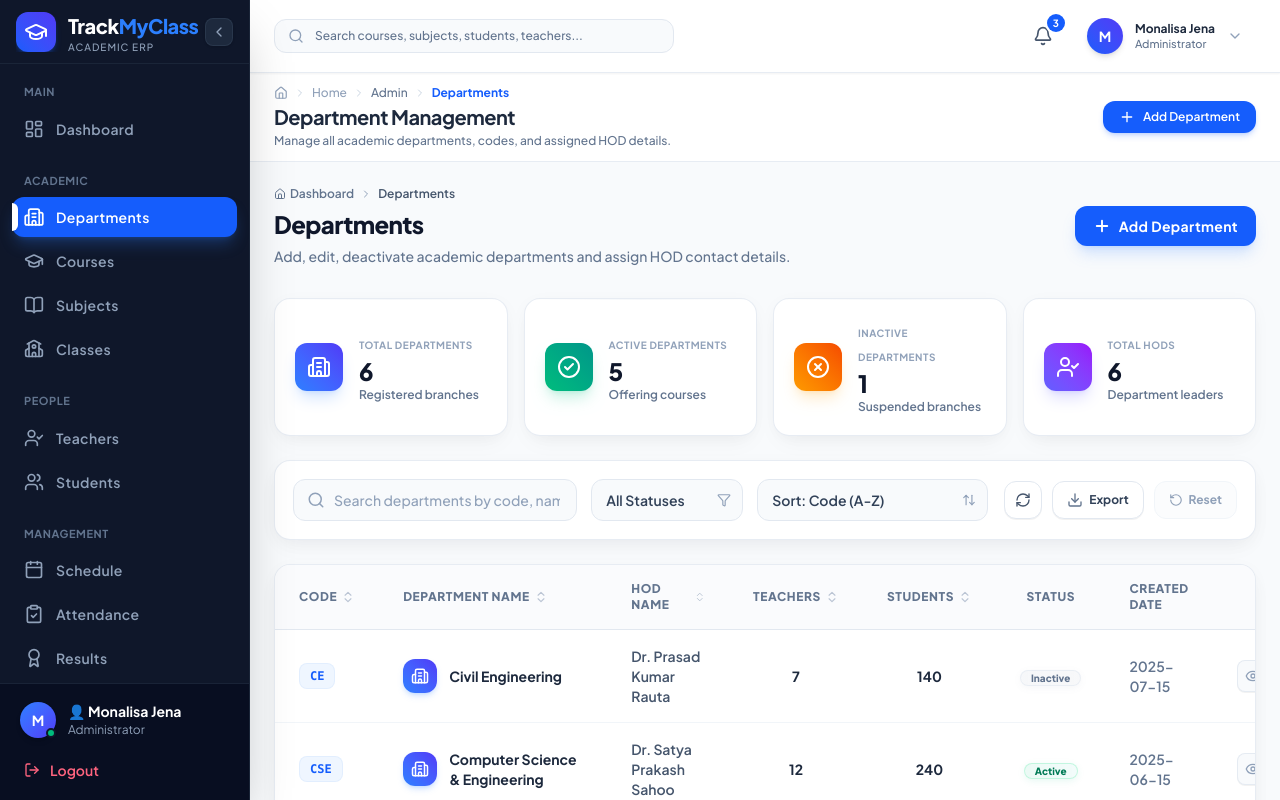
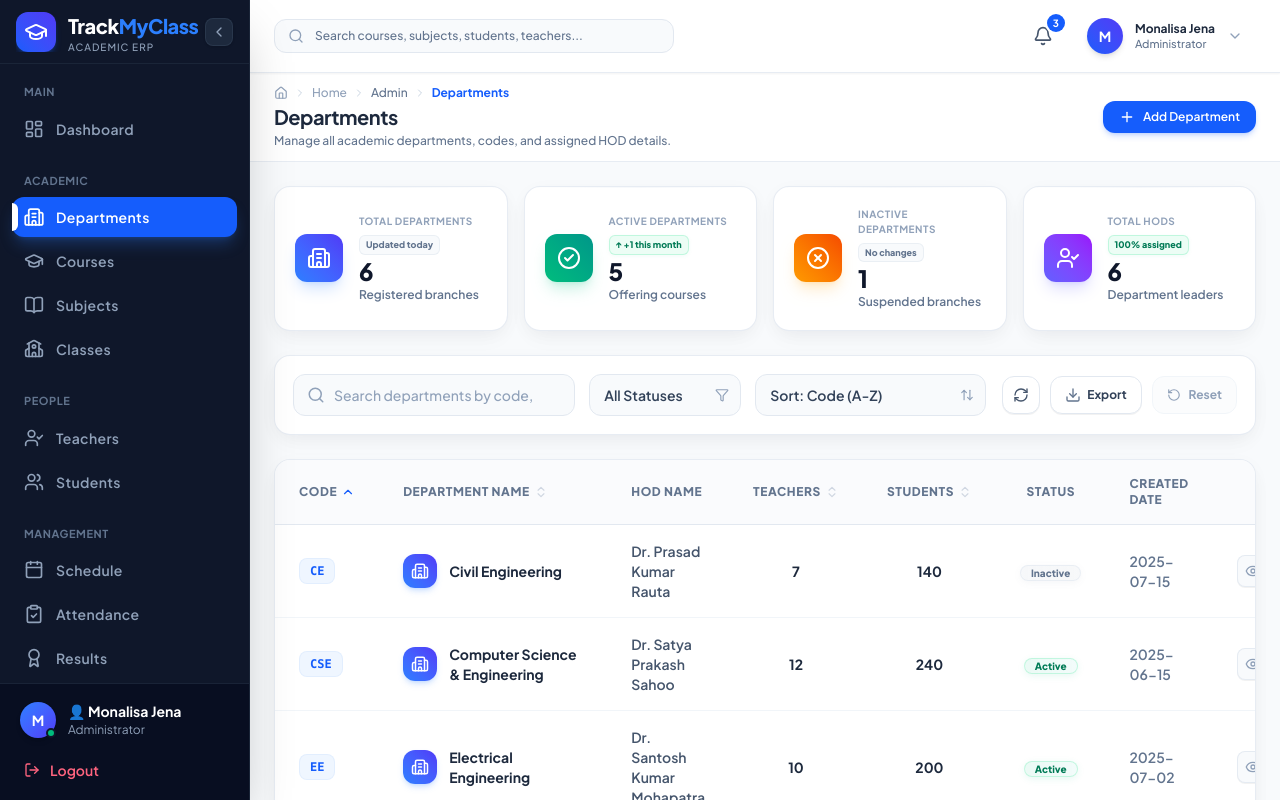
Before and after one commit to Monalisa-XD/track-my-class-frontend, a React (Vite) app: page /admin/departments in a window 1280 px wide. Built offline with nearby package versions, Linux system fonts and the light colour scheme.

Commit message:
feat: Enhance Departments page with sorting functionality, dynamic trend indicators, and improved filter UI

```diff
--- a/src/layouts/Header/Header.jsx
+++ b/src/layouts/Header/Header.jsx
@@ -13,7 +13,7 @@ const ROUTE_META = {
     actions: {}
   },
   departments: {
-    title: 'Department Management',
+    title: 'Departments',
     description: 'Manage all academic departments, codes, and assigned HOD details.',
     actions: {
       ADMIN: { label: 'Add Department', actionKey: 'ADD_DEPARTMENT' }
--- a/src/pages/admin/Departments/Departments.jsx
+++ b/src/pages/admin/Departments/Departments.jsx
@@ -1,5 +1,4 @@
 import React, { useState, useEffect } from 'react';
-import DepartmentHeader from './components/DepartmentHeader';
 import DepartmentStats from './components/DepartmentStats';
 import DepartmentFilters from './components/DepartmentFilters';
 import DepartmentTable from './components/DepartmentTable';
@@ -13,6 +12,7 @@ import './Departments.css';
 /**
  * Departments Page Component
  * Main page coordinating the state, filters, sorting, stats cards, table grid, mobile fallback, and modals.
+ * Removes duplicate local header, linking instead to the layout's global action button via custom events.
  */
 export default function Departments() {
   // State for department records
@@ -40,6 +40,26 @@ export default function Departments() {
     setCurrentPage(1);
   }, [searchTerm, statusFilter, sortBy]);
 
+  // Open modal for adding a new department
+  const handleAddClick = () => {
+    setModalMode('add');
+    setSelectedDept(null);
+    setIsAddModalOpen(true);
+  };
+
+  // Connect to global page-header action button using custom event listener
+  useEffect(() => {
+    const handleHeaderAction = (e) => {
+      if (e.detail === 'ADD_DEPARTMENT') {
+        handleAddClick();
+      }
+    };
+    window.addEventListener('header-action', handleHeaderAction);
+    return () => {
+      window.removeEventListener('header-action', handleHeaderAction);
+    };
+  }, [departments]);
+
   // Reset all filters and sorting parameters
   const handleResetFilters = () => {
     setSearchTerm('');
@@ -57,13 +77,6 @@ export default function Departments() {
   // Export report alert simulator
   const handleExport = () => {
     alert('Exporting departments records to Excel (.xlsx) file format...');
-  };
-
-  // Open modal for adding a new department
-  const handleAddClick = () => {
-    setModalMode('add');
-    setSelectedDept(null);
-    setIsAddModalOpen(true);
   };
 
   // Open modal for viewing details (read-only)
@@ -134,8 +147,12 @@ export default function Departments() {
         return b.name.localeCompare(a.name);
       case 'teachers-desc':
         return b.totalTeachers - a.totalTeachers;
+      case 'teachers-asc':
+        return a.totalTeachers - b.totalTeachers;
       case 'students-desc':
         return b.totalStudents - a.totalStudents;
+      case 'students-asc':
+        return a.totalStudents - b.totalStudents;
       default:
         return 0;
     }
@@ -152,13 +169,10 @@ export default function Departments() {
   return (
     <div className="space-y-6">
 
-      {/* 1. Header widget with title and actions */}
-      <DepartmentHeader onAddClick={handleAddClick} />
-
-      {/* 2. Top Summary Metric Cards */}
+      {/* 1. Top Summary Metric Cards */}
       <DepartmentStats departments={departments} />
 
-      {/* 3. Toolbar with Search, Status dropdown, Sorting selectors, and Action icons */}
+      {/* 2. Toolbar with Search, Status dropdown, Sorting selectors, and Action icons */}
       <DepartmentFilters
         searchTerm={searchTerm}
         onSearchChange={setSearchTerm}
@@ -171,7 +185,7 @@ export default function Departments() {
         onReset={handleResetFilters}
       />
 
-      {/* 4. Empty State or Main Records Grid Layout */}
+      {/* 3. Empty State or Main Records Grid Layout */}
       {totalEntries === 0 ? (
         <EmptyState
           isSearchEmpty={isSearchActive}
@@ -184,6 +198,8 @@ export default function Departments() {
           {/* Desktop tabular view */}
           <DepartmentTable
             departments={paginatedDepartments}
+            sortBy={sortBy}
+            onSortChange={setSortBy}
             onView={handleViewClick}
             onEdit={handleEditClick}
             onDelete={handleDeleteClick}
@@ -254,7 +270,7 @@ export default function Departments() {
         </div>
       )}
 
-      {/* 5. Unified Add/Edit/View Details Modal Overlay */}
+      {/* 4. Unified Add/Edit/View Details Modal Overlay */}
       <AddDepartmentModal
         isOpen={isAddModalOpen}
         onClose={() => {
@@ -266,7 +282,7 @@ export default function Departments() {
         onSave={handleSave}
       />
 
-      {/* 6. Destructive warning delete modal overlay */}
+      {/* 5. Destructive warning delete modal overlay */}
       <DeleteDepartmentModal
         isOpen={isDeleteModalOpen}
         onClose={() => {
--- a/src/pages/admin/Departments/components/DepartmentFilters/DepartmentFilters.jsx
+++ b/src/pages/admin/Departments/components/DepartmentFilters/DepartmentFilters.jsx
@@ -1,5 +1,5 @@
 import React from 'react';
-import { Search, RotateCcw, Filter, ArrowUpDown, RefreshCw, Download } from 'lucide-react';
+import { Search, RotateCcw, Filter, ArrowUpDown, RefreshCw, Download, X } from 'lucide-react';
 import './DepartmentFilters.css';
 
 /**
@@ -28,6 +28,12 @@ export default function DepartmentFilters({
   onExport,
   onReset
 }) {
+  // Calculate count of active filters
+  const activeFiltersCount =
+    (searchTerm.trim() !== '' ? 1 : 0) +
+    (statusFilter !== 'All' ? 1 : 0) +
+    (sortBy !== 'code-asc' ? 1 : 0);
+
   return (
     <div className="bg-white p-4.5 rounded-2xl border border-slate-200/80 shadow-ambient inner-highlight flex flex-col xl:flex-row xl:items-center justify-between gap-4 select-none">
 
@@ -44,8 +50,17 @@ export default function DepartmentFilters({
             value={searchTerm}
             onChange={(e) => onSearchChange(e.target.value)}
             placeholder="Search departments by code, name, or HOD..."
-            className="w-full pl-10 pr-4 py-2.5 text-sm bg-slate-50 border border-slate-200 hover:border-slate-300 focus:bg-white focus:border-blue-500 focus:ring-4 focus:ring-blue-500/10 rounded-xl outline-none transition-all duration-200 font-medium text-slate-800 placeholder-slate-400"
+            className="w-full pl-10 pr-10 py-2.5 text-sm bg-slate-50 border border-slate-200 hover:border-slate-300 focus:bg-white focus:border-blue-500 focus:ring-4 focus:ring-blue-500/10 rounded-xl outline-none transition-all duration-200 font-medium text-slate-800 placeholder-slate-400"
           />
+          {searchTerm && (
+            <button
+              type="button"
+              onClick={() => onSearchChange('')}
+              className="absolute inset-y-0 right-0 pr-3 flex items-center text-slate-400 hover:text-slate-600 transition-colors cursor-pointer"
+            >
+              <X className="w-4 h-4" />
+            </button>
+          )}
         </div>
 
         {/* Status Dropdown selector */}
@@ -109,19 +124,26 @@ export default function DepartmentFilters({
           <span>Export</span>
         </button>
 
-        {/* Reset Filter Button */}
+        {/* Reset Filter Button with active count badge */}
         <button
           type="button"
           onClick={onReset}
-          disabled={!searchTerm && statusFilter === 'All' && sortBy === 'code-asc'}
-          className={`inline-flex items-center justify-center gap-1.5 px-3.5 py-2.5 border rounded-xl text-xs font-bold transition-all duration-200 cursor-pointer ${
-            searchTerm || statusFilter !== 'All' || sortBy !== 'code-asc'
+          disabled={activeFiltersCount === 0}
+          className={`inline-flex items-center justify-center gap-2 px-3.5 py-2.5 border rounded-xl text-xs font-bold transition-all duration-200 cursor-pointer ${
+            activeFiltersCount > 0
               ? 'border-slate-200 bg-white hover:bg-slate-50 text-slate-700 active:scale-95 shadow-2xs'
               : 'border-slate-100 bg-slate-50/50 text-slate-400 cursor-not-allowed'
           }`}
         >
           <RotateCcw className="w-3.5 h-3.5" />
           <span>Reset</span>
+
+          {/* Active Filter Count Badge */}
+          {activeFiltersCount > 0 && (
+            <span className="w-4.5 h-4.5 bg-blue-600 text-white font-extrabold text-[10px] rounded-full flex items-center justify-center shrink-0 shadow-sm leading-none">
+              {activeFiltersCount}
+            </span>
+          )}
         </button>
 
       </div>
--- a/src/pages/admin/Departments/components/DepartmentStats/DepartmentStats.jsx
+++ b/src/pages/admin/Departments/components/DepartmentStats/DepartmentStats.jsx
@@ -24,7 +24,7 @@ const ICON_GRADIENTS = {
 
 /**
  * DepartmentStats Component
- * Renders 4 premium summary metric cards with lift hover effects and subtle colored glows.
+ * Renders 4 premium summary metric cards with dynamic trend indicators and hover animations.
  *
  * @param {Object} props
  * @param {Array} props.departments - Array of all active departments
@@ -35,7 +35,7 @@ export default function DepartmentStats({ departments = [] }) {
   const active = departments.filter(d => d.status === 'Active').length;
   const inactive = departments.filter(d => d.status === 'Inactive').length;
 
-  // Calculate unique HODs (filtering out empty names)
+  // Calculate unique HODs
   const uniqueHods = new Set(
     departments
       .map(d => d.hod)
@@ -49,7 +49,9 @@ export default function DepartmentStats({ departments = [] }) {
       value: total,
       label: 'Registered branches',
       icon: Building2,
-      color: 'blue'
+      color: 'blue',
+      trend: 'Updated today',
+      trendType: 'neutral'
     },
     {
       id: 'stat-active-dept',
@@ -57,7 +59,9 @@ export default function DepartmentStats({ departments = [] }) {
       value: active,
       label: 'Offering courses',
       icon: CheckCircle2,
-      color: 'emerald'
+      color: 'emerald',
+      trend: '↑ +1 this month',
+      trendType: 'success'
     },
     {
       id: 'stat-inactive-dept',
@@ -65,7 +69,9 @@ export default function DepartmentStats({ departments = [] }) {
       value: inactive,
       label: 'Suspended branches',
       icon: XCircle,
-      color: 'amber'
+      color: 'amber',
+      trend: 'No changes',
+      trendType: 'neutral'
     },
     {
       id: 'stat-total-hods',
@@ -73,7 +79,9 @@ export default function DepartmentStats({ departments = [] }) {
       value: uniqueHods,
       label: 'Department leaders',
       icon: UserCheck,
-      color: 'indigo'
+      color: 'indigo',
+      trend: '100% assigned',
+      trendType: 'success'
     }
   ];
 
@@ -83,6 +91,9 @@ export default function DepartmentStats({ departments = [] }) {
         const IconComponent = card.icon;
         const glowClass = GLOW_CLASSES[card.color] || GLOW_CLASSES.blue;
         const gradientClass = ICON_GRADIENTS[card.color] || ICON_GRADIENTS.blue;
+
+        // Dynamic trend styles
+        const isSuccessTrend = card.trendType === 'success';
 
         return (
           <div
@@ -101,9 +112,23 @@ export default function DepartmentStats({ departments = [] }) {
 
             {/* Content info */}
             <div className="flex-1 min-w-0">
-              <span className="text-[10px] font-bold uppercase tracking-wider text-slate-400">
-                {card.title}
-              </span>
+              <div className="flex items-center justify-between gap-1.5 flex-wrap">
+                <span className="text-[10px] font-bold uppercase tracking-wider text-slate-400">
+                  {card.title}
+                </span>
+
+                {/* Trend indicator pill */}
+                <span
+                  className={`px-1.5 py-0.5 rounded-md text-[9px] font-extrabold border ${
+                    isSuccessTrend
+                      ? 'bg-emerald-50 text-emerald-700 border-emerald-200/60 shadow-[0_1px_4px_rgba(16,185,129,0.06)]'
+                      : 'bg-slate-50 text-slate-500 border-slate-200/60'
+                  }`}
+                >
+                  {card.trend}
+                </span>
+              </div>
+
               <h3 className="text-2xl font-extrabold text-slate-900 tracking-tight leading-none mt-1">
                 {card.value}
               </h3>
--- a/src/pages/admin/Departments/components/DepartmentTable/DepartmentTable.jsx
+++ b/src/pages/admin/Departments/components/DepartmentTable/DepartmentTable.jsx
@@ -1,61 +1,119 @@
 import React from 'react';
-import { Eye, Edit2, Trash2, Building2, ChevronsUpDown } from 'lucide-react';
+import { Eye, Edit2, Trash2, Building2, ChevronUp, ChevronDown, ChevronsUpDown } from 'lucide-react';
 import './DepartmentTable.css';
 
 /**
  * DepartmentTable Component
  * Displays the departments in a premium table view with detailed hover actions, status gradients, and sorted row transitions.
+ * Supports interactive header clicks for sorting sync.
  *
  * @param {Object} props
  * @param {Array} props.departments - Filtered list of departments
+ * @param {string} props.sortBy - Active sorting criteria (e.g. "code-asc")
+ * @param {Function} props.onSortChange - Toggle handler for active sorting
  * @param {Function} props.onView - Handler for viewing a department
  * @param {Function} props.onEdit - Handler for editing a department
  * @param {Function} props.onDelete - Handler for deleting a department
  */
 export default function DepartmentTable({
   departments = [],
+  sortBy = 'code-asc',
+  onSortChange,
   onView,
   onEdit,
   onDelete
 }) {
+
+  // Helper to determine sort headers
+  const renderSortIcon = (fieldKey) => {
+    if (!onSortChange) return <ChevronsUpDown className="w-3.5 h-3.5 text-slate-400 opacity-60" />;
+
+    const isCurrentField = sortBy.startsWith(fieldKey);
+    if (!isCurrentField) {
+      return <ChevronsUpDown className="w-3.5 h-3.5 text-slate-400 opacity-40 group-hover/header:opacity-80 transition-opacity" />;
+    }
+
+    return sortBy.endsWith('asc') ? (
+      <ChevronUp className="w-3.5 h-3.5 text-blue-600 font-bold" />
+    ) : (
+      <ChevronDown className="w-3.5 h-3.5 text-blue-600 font-bold" />
+    );
+  };
+
+  const handleHeaderClick = (fieldKey) => {
+    if (!onSortChange) return;
+
+    if (sortBy.startsWith(fieldKey)) {
+      const nextDir = sortBy.endsWith('asc') ? 'desc' : 'asc';
+      onSortChange(`${fieldKey}-${nextDir}`);
+    } else {
+      const nextDir = (fieldKey === 'teachers' || fieldKey === 'students') ? 'desc' : 'asc';
+      onSortChange(`${fieldKey}-${nextDir}`);
+    }
+  };
+
   return (
     <div className="hidden md:block w-full overflow-hidden bg-white rounded-2xl border border-slate-200/80 shadow-ambient select-none">
       <div className="overflow-x-auto">
         <table className="w-full text-left border-collapse">
           <thead>
             <tr className="bg-slate-50/75 border-b border-slate-200 text-xs font-extrabold uppercase tracking-wider text-slate-500">
-              <th className="py-4 px-6 font-extrabold">
+
+              {/* Code Sort Header */}
+              <th
+                onClick={() => handleHeaderClick('code')}
+                className="py-4 px-6 font-extrabold cursor-pointer group/header hover:bg-slate-100/50 hover:text-slate-700 transition-colors select-none"
+              >
                 <div className="flex items-center gap-1">
                   <span>Code</span>
-                  <ChevronsUpDown className="w-3.5 h-3.5 text-slate-400 opacity-60" />
+                  {renderSortIcon('code')}
                 </div>
               </th>
-              <th className="py-4 px-6 font-extrabold">
+
+              {/* Name Sort Header */}
+              <th
+                onClick={() => handleHeaderClick('name')}
+                className="py-4 px-6 font-extrabold cursor-pointer group/header hover:bg-slate-100/50 hover:text-slate-700 transition-colors select-none"
+              >
                 <div className="flex items-center gap-1">
                   <span>Department Name</span>
-                  <ChevronsUpDown className="w-3.5 h-3.5 text-slate-400 opacity-60" />
+                  {renderSortIcon('name')}
                 </div>
               </th>
+
+              {/* HOD Header */}
               <th className="py-4 px-6 font-extrabold">
-                <div className="flex items-center gap-1">
-                  <span>HOD Name</span>
-                  <ChevronsUpDown className="w-3.5 h-3.5 text-slate-400 opacity-60" />
+                <span>HOD Name</span>
+              </th>
+
+              {/* Teachers Header */}
+              <th
+                onClick={() => handleHeaderClick('teachers')}
+                className="py-4 px-6 font-extrabold text-center cursor-pointer group/header hover:bg-slate-100/50 hover:text-slate-700 transition-colors select-none"
+              >
+                <div className="flex items-center justify-center gap-1">
+                  <span>Teachers</span>
+                  {renderSortIcon('teachers')}
                 </div>
               </th>
-              <th className="py-4 px-6 font-extrabold text-center">
+
+              {/* Students Header */}
+              <th
+                onClick={() => handleHeaderClick('students')}
+                className="py-4 px-6 font-extrabold text-center cursor-pointer group/header hover:bg-slate-100/50 hover:text-slate-700 transition-colors select-none"
+              >
                 <div className="flex items-center justify-center gap-1">
-                  <span>Teachers</span>
-                  <ChevronsUpDown className="w-3.5 h-3.5 text-slate-400 opacity-60" />
+                  <span>Students</span>
+                  {renderSortIcon('students')}
                 </div>
               </th>
-              <th className="py-4 px-6 font-extrabold text-center">
-                <div className="flex items-center justify-center gap-1">
-                  <span>Students</span>
-                  <ChevronsUpDown className="w-3.5 h-3.5 text-slate-400 opacity-60" />
-                </div>
-              </th>
+
+              {/* Status Header */}
               <th className="py-4 px-6 font-extrabold text-center">Status</th>
+
+              {/* Created Date Header */}
               <th className="py-4 px-6 font-extrabold">Created Date</th>
+
               <th className="py-4 px-6 text-right">Actions</th>
             </tr>
           </thead>
```
